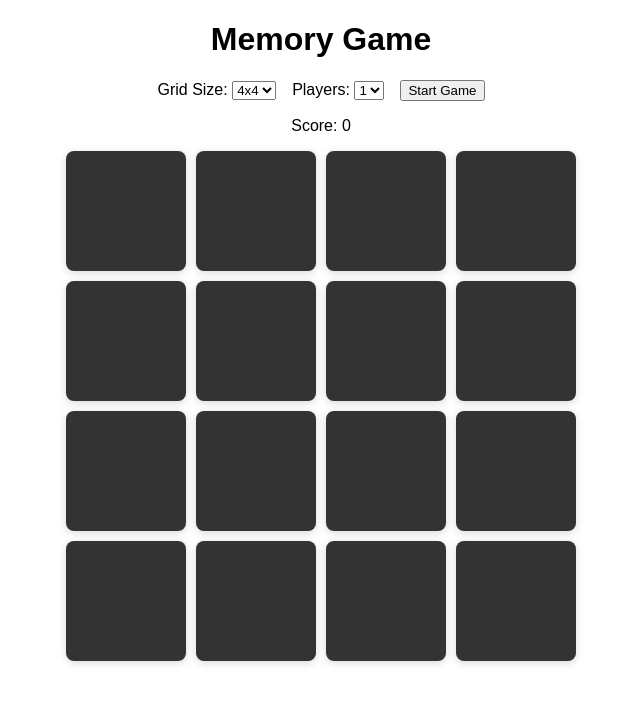
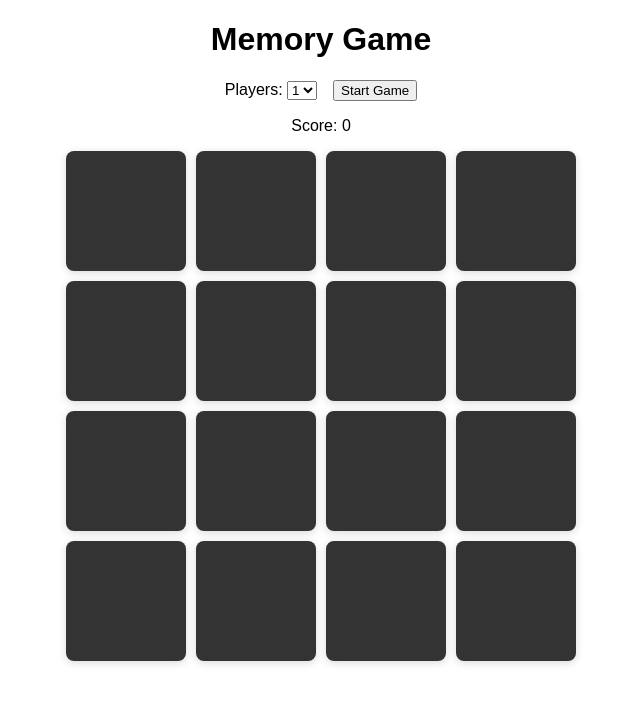
Before and after one commit to alexreid44/memory-game, a React (Vite) app: page / in a window 1280 px wide. Shown: the top 704 px of the page, without its empty margins (319-959 px from the left). Built offline with nearby package versions, Linux system fonts and the light colour scheme.

Commit message:
Reduced grid options to only 4x4

```diff
--- a/src/App.jsx
+++ b/src/App.jsx
@@ -39,7 +39,7 @@ function generateCards(size) {
 }
 
 export default function App() {
-  const [size, setSize] = useState(4);
+  const size = 4;
   const [players, setPlayers] = useState(1);
   const [cards, setCards] = useState(generateCards(size));
   const [flipped, setFlipped] = useState([]);
@@ -99,13 +99,7 @@ export default function App() {
     <div style={{ fontFamily: 'sans-serif', textAlign: 'center', marginTop: 20 }}>
       <h1>Memory Game</h1>
       <div style={{ marginBottom: 16 }}>
-        <label>Grid Size: </label>
-        <select value={size} onChange={e => setSize(Number(e.target.value))}>
-          <option value={4}>4x4</option>
-          <option value={6}>6x6</option>
-          <option value={8}>8x8</option>
-        </select>
-        <label style={{ marginLeft: 16 }}>Players: </label>
+        <label>Players: </label>
         <select value={players} onChange={e => setPlayers(Number(e.target.value))}>
           <option value={1}>1</option>
           <option value={2}>2</option>
```
